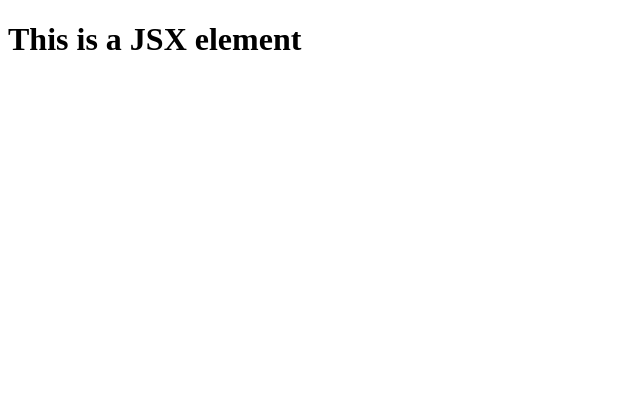
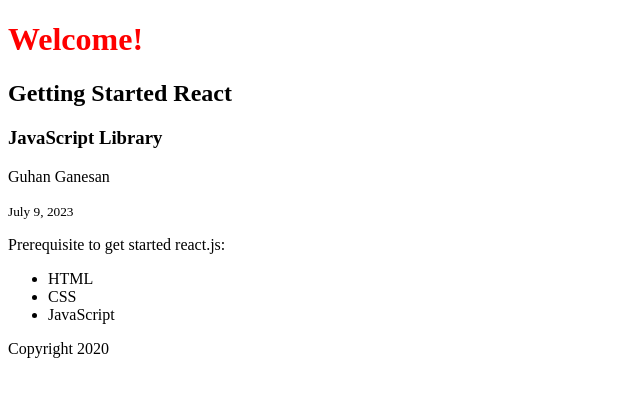
Before and after one commit to Guhanganesan/React_FullStack, a React (Create React App) app in the folder React/my-react-app/: page / in a window 1280 px wide. Shown: the top 396 px of the page, without its empty margins (0-640 px from the left). Built offline with nearby package versions, Linux system fonts and the light colour scheme.

Commit message:
call classname from index.html file

```diff
--- a/React/my-react-app/public/index.html
+++ b/React/my-react-app/public/index.html
@@ -6,6 +6,11 @@
     <link href="https://fonts.googleapis.com/css?family=Montserrat:300,400,500|Roboto:300,400,500&display=swap" rel="stylesheet"/>
     <meta name="description" content="Web site created using create-react-app"/>
     <title>React JS</title>
+    <style>
+      .header{
+        color: red;
+      }
+    </style>
   </head>
   <body>
     <div id="root"></div>
--- a/React/my-react-app/src/index.js
+++ b/React/my-react-app/src/index.js
@@ -1,7 +1,44 @@
 import React from 'react'
 import ReactDOM from 'react-dom'
 
-const jsxElement = <h1>This is a JSX element</h1>
+const header = (
+  <header>
+    <h1 className='header'>Welcome!</h1>
+    <h2>Getting Started React</h2>
+    <h3>JavaScript Library</h3>
+    <p>Guhan Ganesan</p>
+    <small>July 9, 2023</small>
+  </header>
+)
+
+// JSX element, main
+const main = (
+  <main>
+    <p>Prerequisite to get started react.js:</p>
+    <ul>
+      <li>HTML</li>
+      <li>CSS</li>
+      <li>JavaScript</li>
+    </ul>
+  </main>
+)
+
+// JSX element, footer
+const footer = (
+  <footer>
+    <p>Copyright 2020</p>
+  </footer>
+)
+
+// JSX element, app, a container or a parent
+const app = (
+  <div>
+    {header}
+    {main}
+    {footer}
+  </div>
+)
+
 const rootElement = document.getElementById('root')
 
-ReactDOM.render(jsxElement, rootElement)
+ReactDOM.render(app, rootElement)
```
